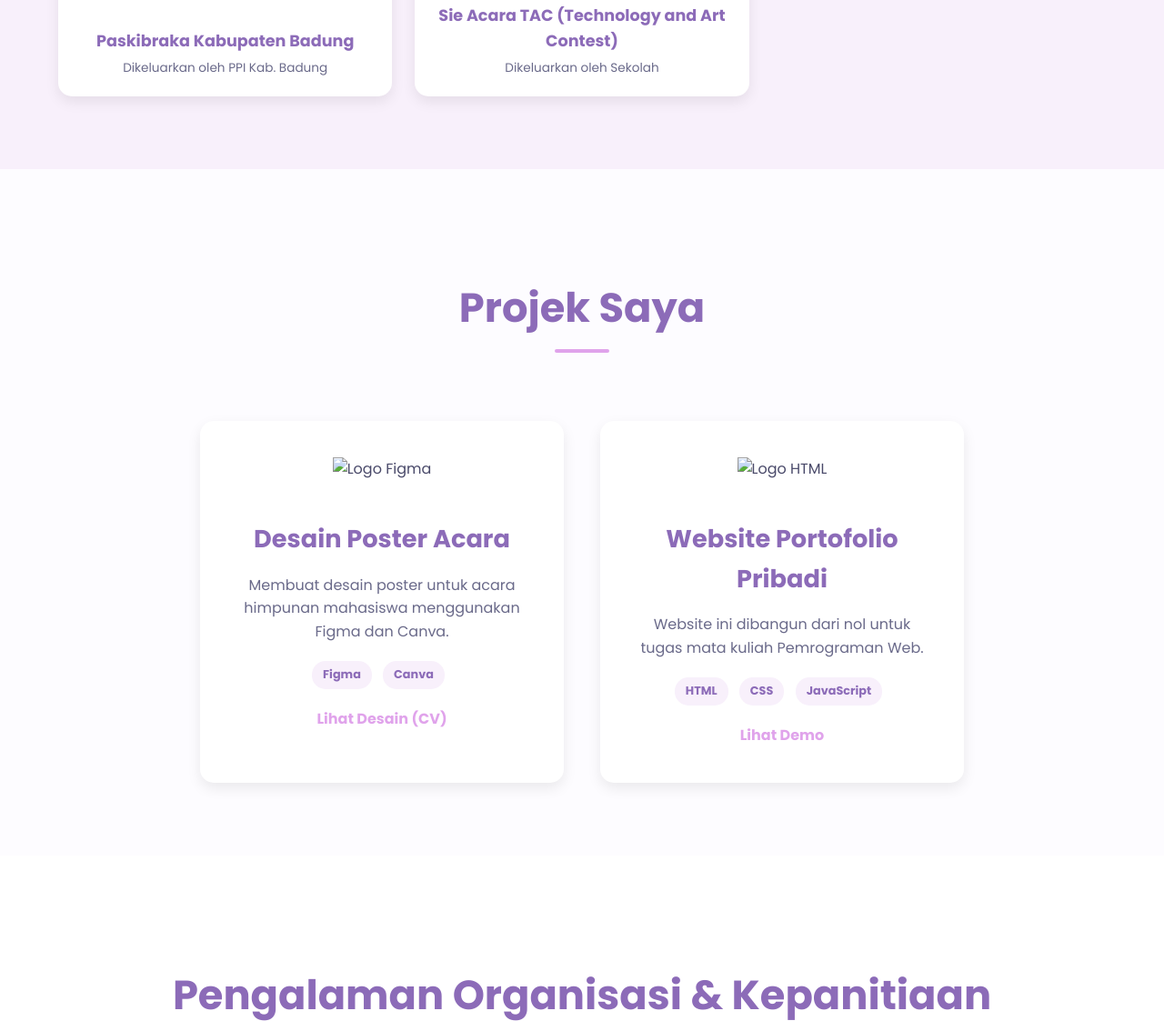
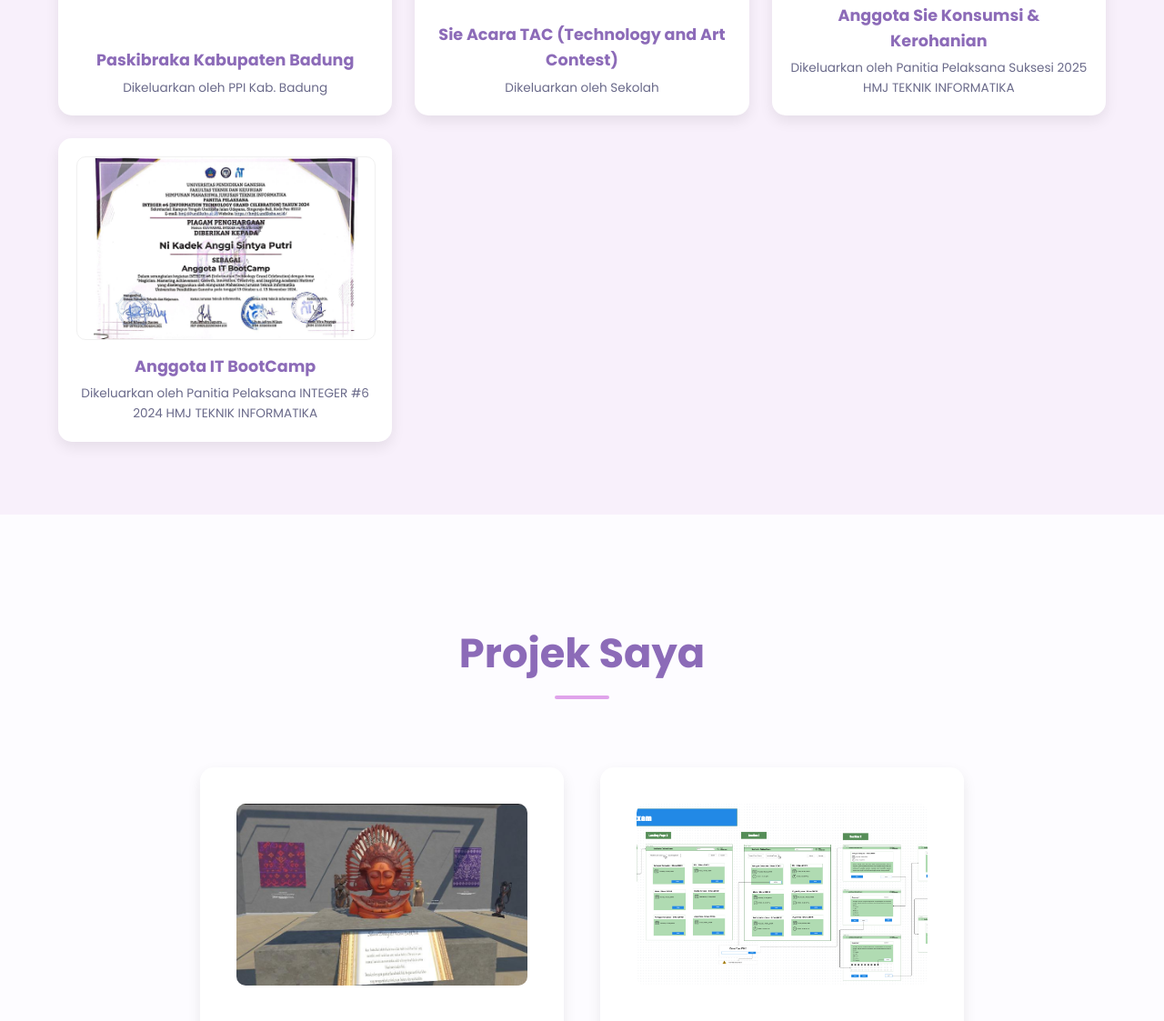
Before and after one commit to dkdrkk/porpofolio-anggi, a plain HTML site: page index.html in a window 1280 px wide. Shown: the part 3232-4355 px from the top of the page at 91% size. Drawn offline with Linux system fonts and the light colour scheme.

Commit message:
Add files via upload

```diff
--- a/index.html
+++ b/index.html
@@ -101,33 +101,63 @@
             <p>Dikeluarkan oleh Sekolah</p>
         </div>
 
+	<div class="sertifikat-item">
+            <img src="suksesi_konsumroh.jpg" alt="Sertifikat Panitia Suksesi HMJTI">
+            <h4>Anggota Sie Konsumsi & Kerohanian</h4>
+            <p>Dikeluarkan oleh Panitia Pelaksana Suksesi 2025 HMJ TEKNIK INFORMATIKA</p>
+        </div>
+
+        <div class="sertifikat-item">
+            <img src="integer6_itbootcamp.jpg" alt="Sertifikat Anggota IT Bootcamp INTEGER #6">
+            <h4>Anggota IT BootCamp</h4>
+            <p>Dikeluarkan oleh Panitia Pelaksana INTEGER #6 2024 HMJ TEKNIK INFORMATIKA</p>
+        </div>
+
     </div>
 </section>
 
         <section id="projects">
     <h2>Projek Saya</h2>
     <div class="project-container">
+
         <div class="project-card">
-                    <img src="logo-figma.png" alt="Logo Figma" class="project-logo">
-                    <h3>Desain Poster Acara</h3>
-                    <p>Membuat desain poster untuk acara himpunan mahasiswa menggunakan Figma dan Canva.</p>
+            <img src="vr museum kain.jpg" alt="VR Museum Kain Bali" class="project-image">
+            <h3>VR Museum Kain Bali</h3>
+            <p>Membuat pengalaman museum virtual 3D untuk menampilkan kain-kain tradisional Bali secara interaktif. Projek ini dibuat oleh saya dan rekan saya untuk memenuhi tagihan tugas UAS mata kuliah Perancangan Basis Data, pada semester 2.</p>
+            <div class="project-tech">
+                <span>Unity</span>
+                <span>Blender</span>
+            </div>
+        </div>
+
+        <div class="project-card">
+            <img src="desain figma.png" alt="Desain UI/UX Ujian Online" class="project-image">
+            <h3>UI/UX Desain Sistem Ujian</h3>
+            <p>Merancang alur pengguna dan antarmuka (UI/UX) untuk sistem ujian online Undiksha menggunakan Figma. Projek ini dibuat oleh saya dan kelompok saya untuk memenuhi tugas UAS mata kuliah Rekayasa Perangkat Lunak, pada semester 2.</p>
             <div class="project-tech">
                 <span>Figma</span>
+            </div>
+        </div>
+
+        <div class="project-card">
+            <img src="desain canva.jpg" alt="Desain Poster Idul Adha" class="project-image">
+            <h3>Desain Grafis Hari Raya</h3>
+            <p>Mendesain poster ucapan selamat Hari Raya Idul Adha untuk media sosial Prodi Sistem Informasi.</p>
+            <div class="project-tech">
                 <span>Canva</span>
             </div>
-                    <a href="cv.pdf" download>Lihat Desain (CV)</a>
         </div>
+
         <div class="project-card">
-                    <img src="logo-html.png" alt="Logo HTML" class="project-logo">
-                    <h3>Website Portofolio Pribadi</h3>
-                    <p>Website ini dibangun dari nol untuk tugas mata kuliah Pemrograman Web.</p>
+            <img src="distro os JD MONEY.jpg" alt="Kustomisasi Distro Linux" class="project-image">
+            <h3>Kustomisasi OS Linux</h3>
+            <p>Melakukan kustomisasi pada desktop environment sebuah distro os berbasis Linux untuk meningkatkan produktivitas dan estetika. Projek ini dirancang oleh saya dan rekan saya untuk memenuhi tagihan tugas untuk mata kuliah Sistem Operasi, pada semester 1.</p>
             <div class="project-tech">
-                        <span>HTML</span>
-                        <span>CSS</span>
-                        <span>JavaScript</span>
+                <span>Linux</span>
+                <span>GNOME</span>
             </div>
-                    <a href="#">Lihat Demo</a>
         </div>
+
     </div>
 </section>
 
@@ -206,11 +236,11 @@
             <div class="organisasi-aktif-list">
                 <div class="organisasi-aktif-item">
                     <h4>Himpunan Mahasiswa Jurusan Teknik Informatika</h4>
-                    <p><strong>Jabatan:</strong> Koordinator Sub-Bidang Suka Duka Kerohanian (Periode 2024-2025)</p>
+                    <p><strong>Jabatan:</strong> Koordinator Sub-Bidang Suka Duka Kerohanian (Periode 2025-2026)</p>
                 </div>
                 <div class="organisasi-aktif-item">
                     <h4>MERSI (Mahasiswa Sistem Informasi)</h4>
-                    <p><strong>Jabatan:</strong> Anggota Aktif (Periode 2024-2025)</p>
+                    <p><strong>Jabatan:</strong> Anggota Tim Design dari Redaktur 2 (Periode 2025-2026)</p>
                 </div>
             </div>
         </section>
--- a/style.css
+++ b/style.css
@@ -203,28 +203,34 @@ h2::after {
 .project-container {
     display: flex;
     justify-content: center;
-    gap: 2.5rem;
-    flex-wrap: wrap;
+    gap: 2.5rem; /* Jarak antar kartu */
+    flex-wrap: wrap; /* INI KUNCI UTAMANYA: Izinkan item pindah ke baris baru */
     margin-top: 50px;
+    max-width: 1200px; /* Batasi lebar maksimum container */
+    margin-left: auto;
+    margin-right: auto;
 }
 .project-card {
     background: #ffffff;
     padding: 2.5rem;
     border-radius: 15px;
-    width: 320px;
+    width: 320px; /* Lebar tetap untuk setiap kartu */
     box-shadow: 0 6px 15px rgba(0,0,0,0.08);
     transition: transform 0.4s ease, box-shadow 0.4s ease;
     text-align: center;
+    display: flex; /* Tambahan untuk mengatur konten di dalam kartu */
+    flex-direction: column; /* Konten disusun vertikal */
 }
 .project-card:hover {
     transform: translateY(-8px);
     box-shadow: 0 10px 25px rgba(0,0,0,0.12);
 }
-.project-logo {
-    width: 60px;
-    height: 60px;
-    object-fit: contain;
-    margin-bottom: 15px;
+.project-image {
+    width: 100%;
+    height: 200px;
+    object-fit: cover;
+    border-radius: 10px;
+    margin-bottom: 20px;
 }
 .project-card h3 {
     color: #8c6bb8;
@@ -234,6 +240,7 @@ h2::after {
 .project-card p {
     color: #6a6a8a;
     margin-bottom: 20px;
+    flex-grow: 1; /* Mendorong link ke bagian bawah kartu */
 }
 .project-tech {
     margin-bottom: 20px;
```
Lines whose indentation alone changed are shown as unchanged.
